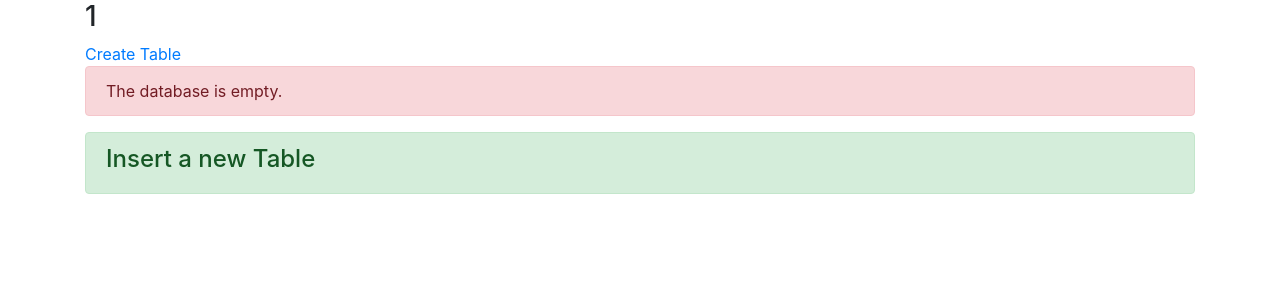
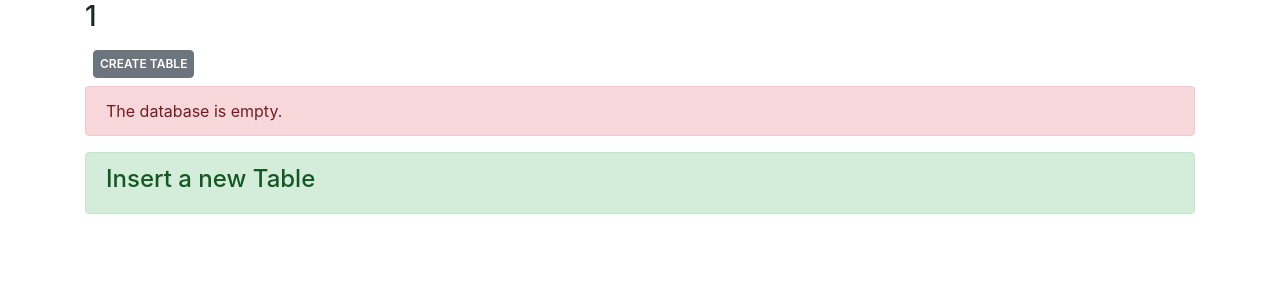
Before and after one commit to JustinRaz/our_phpmyadmin, a PHP site: page /Tables.php?database=1 in a window 1280 px wide. Shown: the part 56-356 px from the top of the page. Run offline with PHP 8.4, Linux system fonts and the light colour scheme; some libraries are stand-ins or nearby versions.

Commit message:
designed insert table

```diff
--- a/Tables.php
+++ b/Tables.php
@@ -23,16 +23,16 @@
         <h3>
             <?php echo $_GET['database'] ?>
         </h3>
-        <a href="./CreateTableForm.php?database=<?php echo $_GET['database'] ?>">Create Table</a>
+        <a class="btn btn-secondary text-uppercase m-2" href="./CreateTableForm.php?database=<?php echo $_GET['database'] ?>">Create Table</a>
             <?php if(mysqli_num_rows($tables) != 0):?>
-                <ul>
+                <ul class="list-group">
                     <?php while ($row = $tables->fetch_row()) : ?>
-                        <li>
-                            <a href="./Rows.php?database=<?php echo $_GET['database'] ?>&table=<?php echo $row[0] ?>"><?php echo $row[0]?></a>
-                            <a href="./insertion_v2.php?database=<?php echo $_GET['database'] ?>&table=<?php echo $row[0] ?>">INSERT</a>
-                            <a href="./UpdateTableForm.php?database=<?php echo $_GET['database'] ?>&table=<?php echo $row[0] ?>">EDIT</a>
-                            <a href="./Delete.php?database=<?php echo $_GET['database'] ?>&from=<?php echo $row[0] ?>&where=drop">DROP</a>
-                            <a href="./Delete.php?database=<?php echo $_GET['database'] ?>&from=<?php echo $row[0] ?>&where=truncate">TRUNCATE</a>
+                        <li class="list-group-item">
+                            <a class="m-2 float-left" href="./Rows.php?database=<?php echo $_GET['database'] ?>&table=<?php echo $row[0] ?>"><?php echo $row[0]?></a>
+                            <a class="m-2 float-right btn btn-success" href="./insertion_v2.php?database=<?php echo $_GET['database'] ?>&table=<?php echo $row[0] ?>">INSERT</a>
+                            <a class="m-2 float-right btn btn-primary" href="./UpdateTableForm.php?database=<?php echo $_GET['database'] ?>&table=<?php echo $row[0] ?>">EDIT</a>
+                            <a class="m-2 float-right btn btn-danger" href="./Delete.php?database=<?php echo $_GET['database'] ?>&from=<?php echo $row[0] ?>&where=drop">DROP</a>
+                            <a class="m-2 float-right btn btn-warning" href="./Delete.php?database=<?php echo $_GET['database'] ?>&from=<?php echo $row[0] ?>&where=truncate">TRUNCATE</a>
                         </li>
                     <?php endwhile; ?>
                 </ul>
--- a/insertion_v2.php
+++ b/insertion_v2.php
@@ -53,7 +53,7 @@
             }
             $_SESSION['sql'].=")";
             if ($con->query($_SESSION['sql']) === TRUE) {
-                echo "New record created successfully";
+                echo "<div class='m-2 alert alert-success'>New record created successfully</div>";
               } else {
                 echo "Error: " . $_SESSION['sql'] . "<br>" . $con->error;
               }
@@ -231,7 +231,7 @@
                         <button type="submit" class="btn btn-success" name="submit">Submit</button>
                     </form>
                 <?php else:?>
-                    <h3>Select Table</h3>
+                    <h3 class="text-danger">Select Table</h3>
                 <?php endif?>
             <?php else:?>
                 <h3>Select Database</h3>
@@ -246,7 +246,7 @@
             }else{
                 if(isset($_GET) && isset($_GET['database'])){
                     if(!isset($_GET['table'])){
-                        echo "<h3>Select Table</h3>";
+                        echo "<h3 class='text-danger'>Select Table</h3>";
                     }else{
                         echo "<h3>Submit Form</h3>";
                     }
```
Also changed, not shown: Rows.php (+12 -6 lines).
